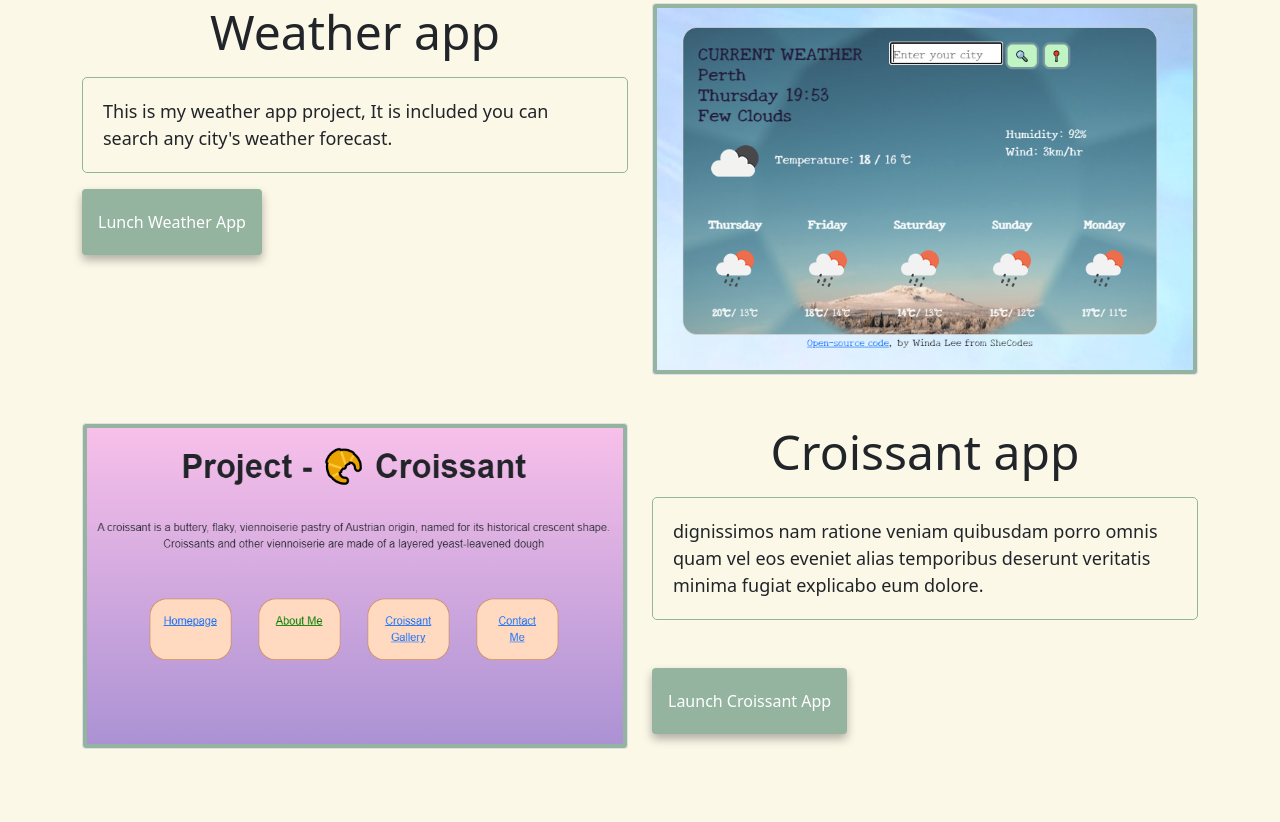
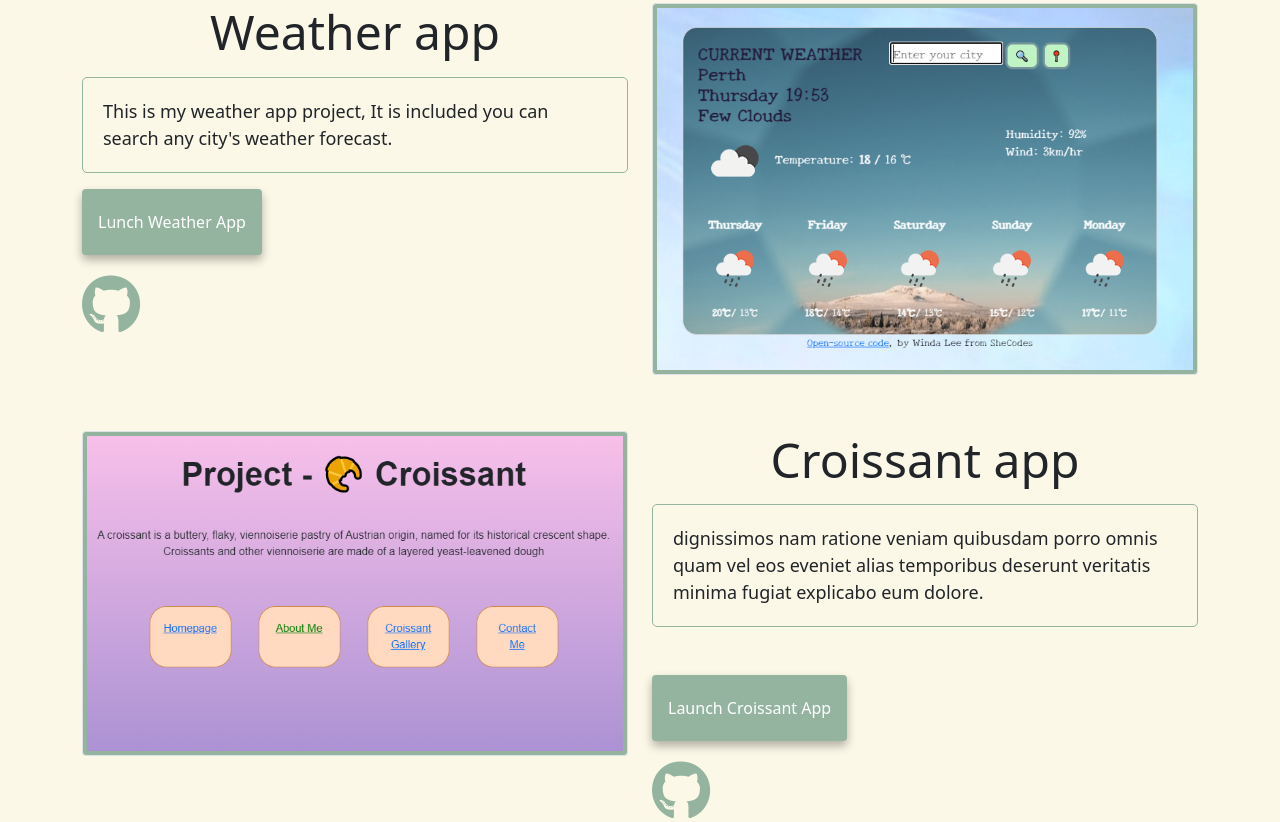
Before and after one commit to Ikka1/my-portfolio, a plain HTML site: page index.html in a window 1280 px wide. Shown: the part 1097-1919 px from the top of the page. Before the commit the page ends 1846 px from the top, so only its background shows below. Drawn offline with nearby package versions, Linux system fonts and the light colour scheme.

Commit message:
Update github icon in index page

```diff
--- a/index.html
+++ b/index.html
@@ -80,7 +80,7 @@
           <div class="mt-3">
             <a href="https://ikka1-coffee-winda.netlify.app/" class="btn primary-link" target="_blank">Lunch Coffee App</a>
           </br>
-            <a href="https://github.com/Ikka1"  target="_blank" title="github code">
+            <a href="https://github.com/Ikka1/sub-website-drink"  target="_blank" title="Github code for coffee">
       <i class="fa-brands fa-github me-5 index-icon"></i>
       </a>
           </div>
@@ -97,7 +97,10 @@
         </p>
           <div class="mb-5">
           <a href="https://weatherapp-by-winda-fromshecodes.netlify.app/" class="btn primary-link"target="_blank" >Lunch Weather App</a>
-
+           </br>
+            <a href="https://github.com/Ikka1/weather-app"  target="_blank" title="Github code for weather">
+      <i class="fa-brands fa-github me-5 index-icon"></i>
+      </a>
           </div>
        </div>
        <div class="col-md-6 ">
@@ -115,7 +118,11 @@
       </p>
         <div class="mt-5">
           <a href="https://ikka1-croissant-winda.netlify.app/" class="btn primary-link"target="_blank">Launch Croissant App</a>
-</div>
+ </br>
+            <a href="https://github.com/Ikka1/croissant"  target="_blank" title="Github code for croissant">
+      <i class="fa-brands fa-github me-5 index-icon"></i>
+      </a>
+        </div>
     </div>
     </div>
   </div>
```
